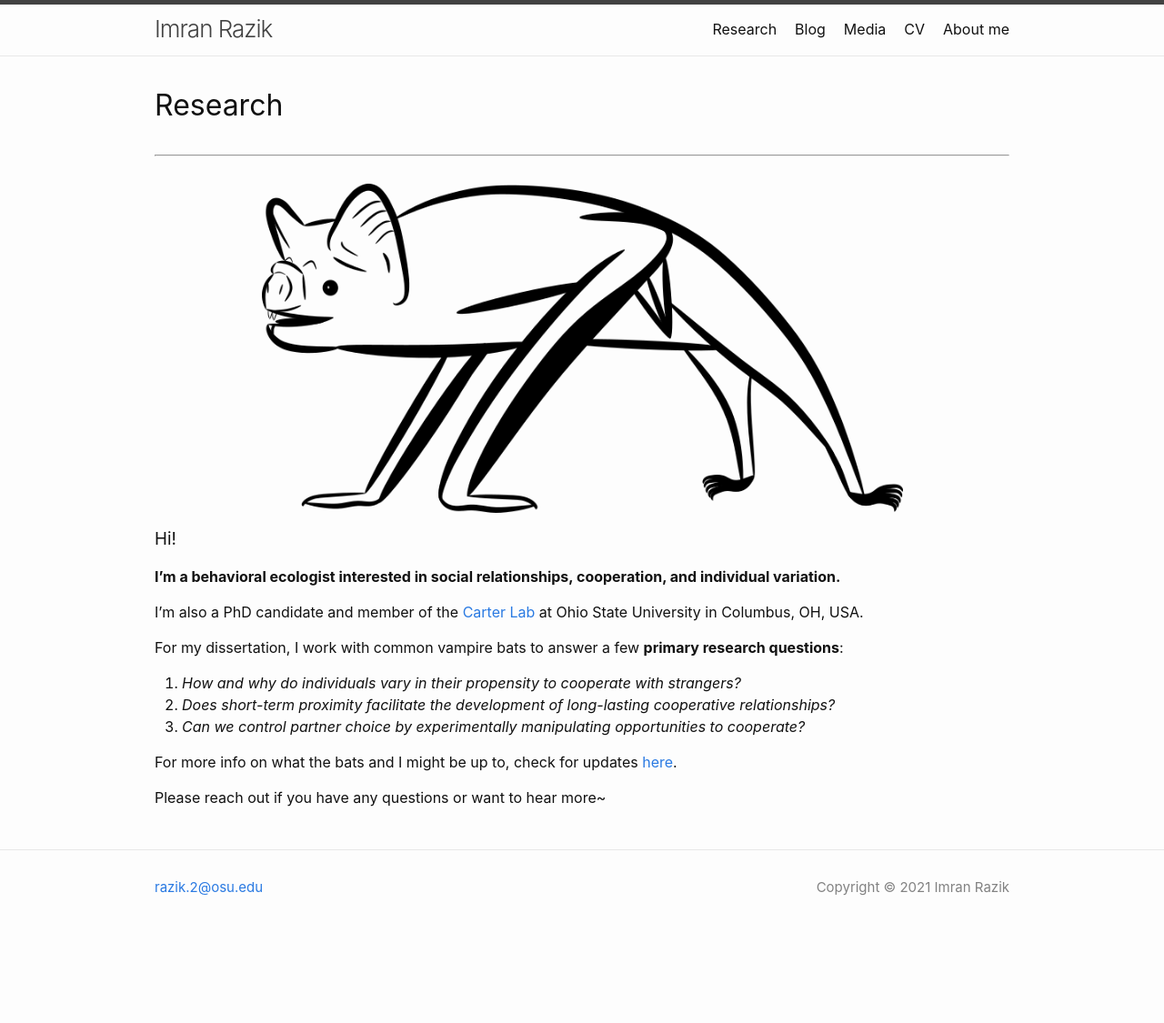
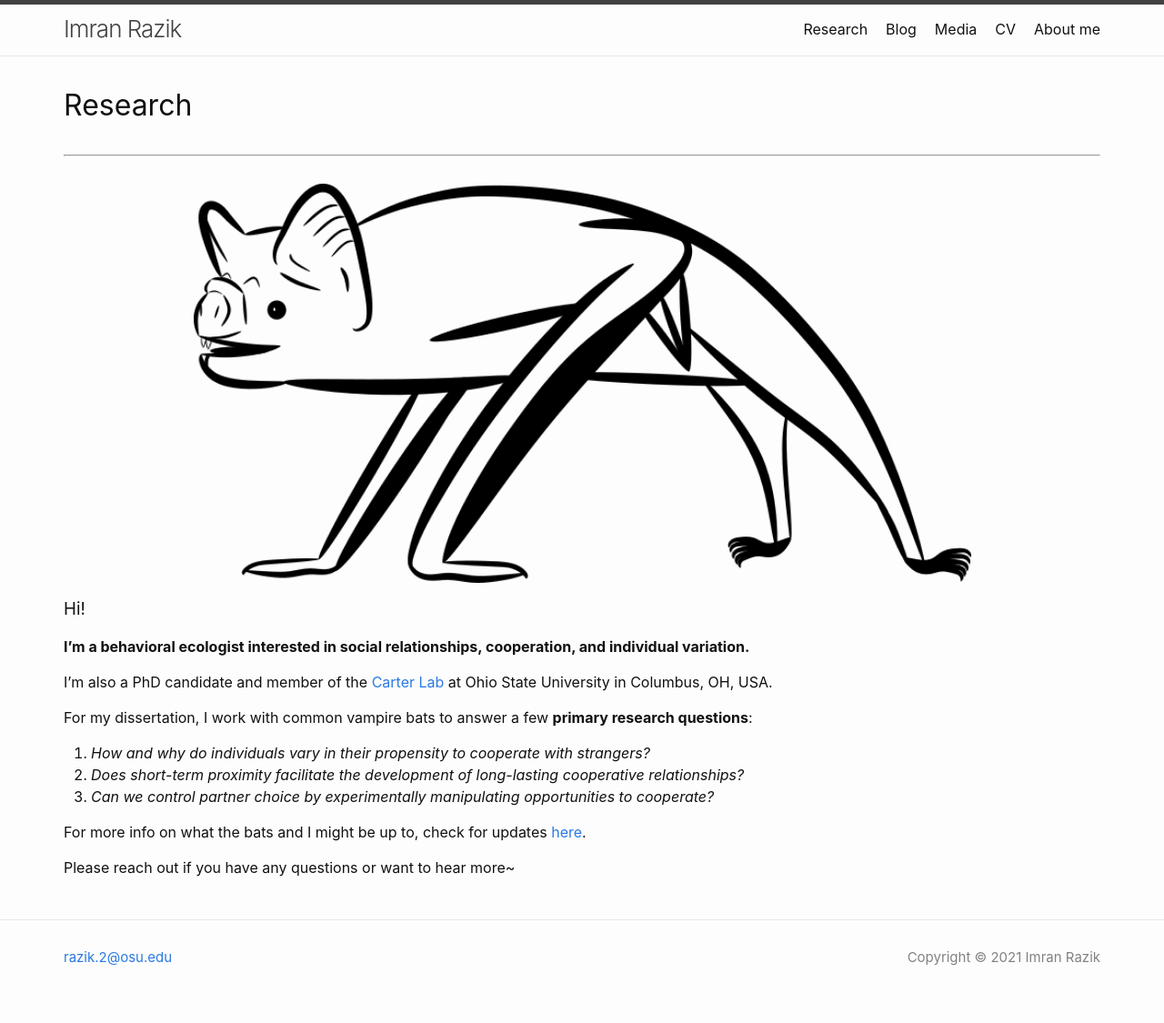
Before and after one commit to imranrazik/imranrazik.github.io, a Jekyll site: the page built from index.md, in a window 1280 px wide. Shown: the whole page at 91% size. Built offline with Jekyll 4.4.1, drawn with Linux system fonts in a browser that asks for light colours; our own code applies the rules of GitHub Pages for plain Markdown files; before the commit the page ends 1048 px from its top, so only the background shows below that.

Commit message:
Update initialize.scss

```diff
--- a/_sass/minima/initialize.scss
+++ b/_sass/minima/initialize.scss
@@ -14,7 +14,7 @@ $spacing-unit:     30px !default;
 $table-text-align: left !default;
 
 // Width of the content area
-$content-width:    1000px !default;
+$content-width:    1200px !default;
 
 $on-palm:          600px !default;
 $on-laptop:        800px !default;
```
